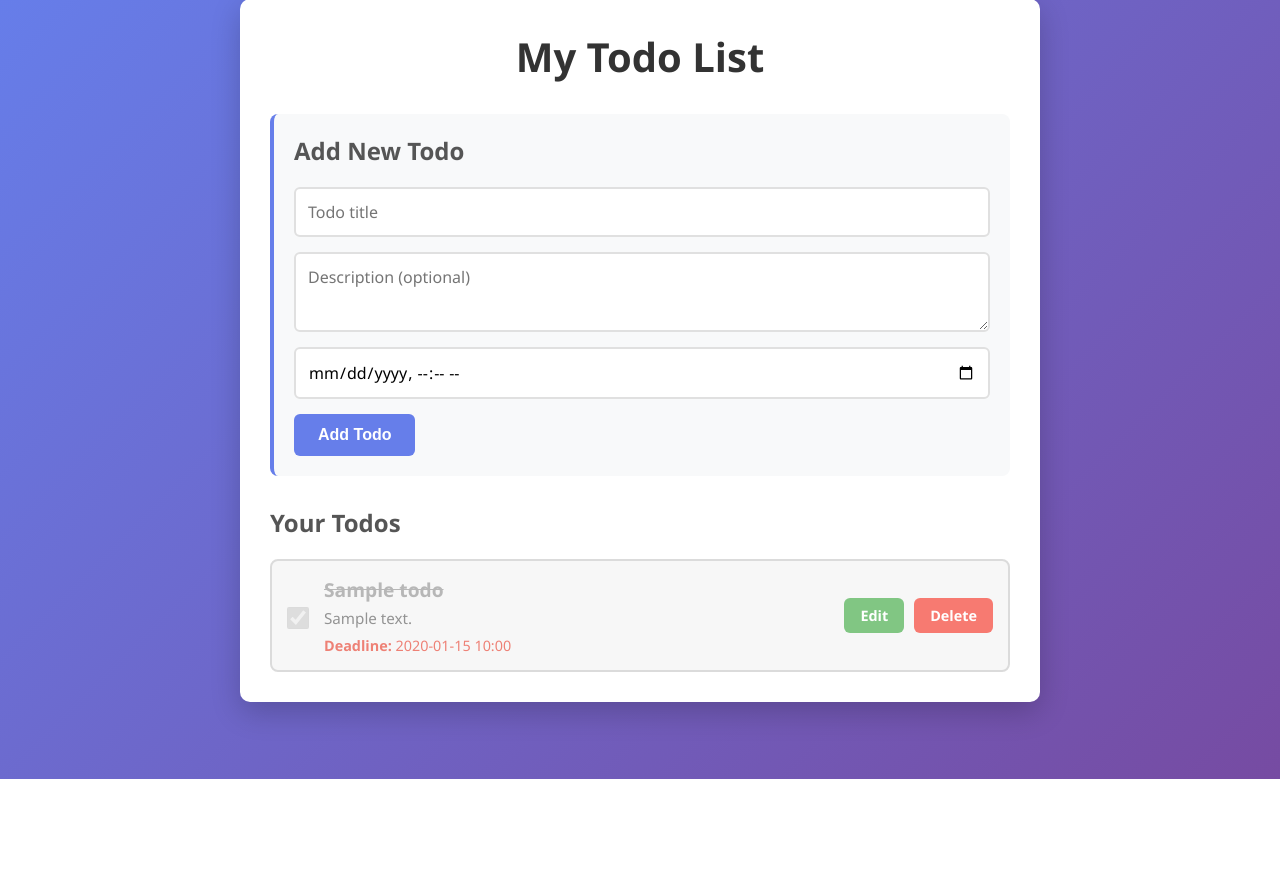
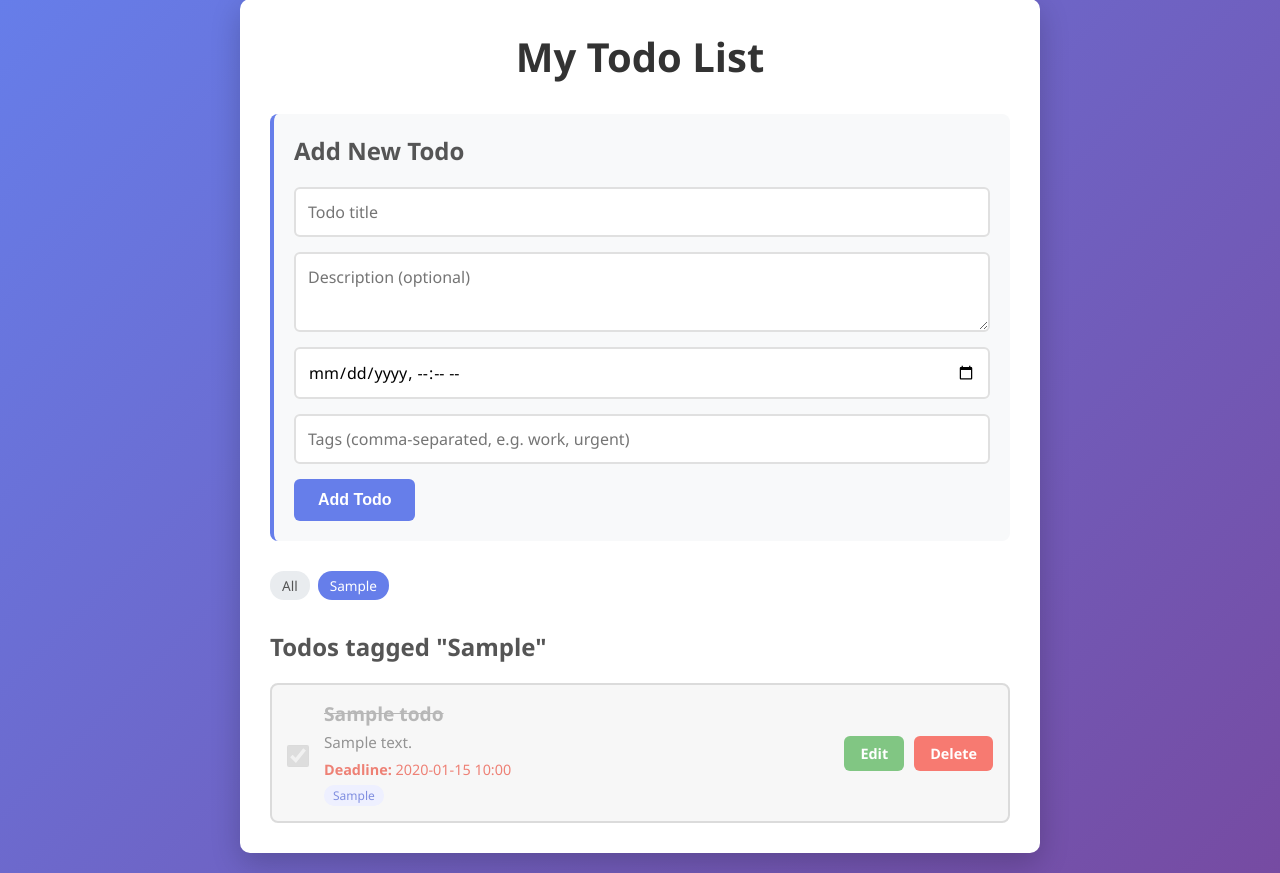
Before and after one commit to rakeshk24/todo-app, a Flask app: a page that uses templates/index.html in a window 1280 px wide. Shown: the part 21-894 px from the top of the page. Before the commit the page ends 800 px from the top, so only its background shows below. Run offline with Flask 3, Linux system fonts and the light colour scheme; tables that the repository leaves empty hold one stand-in row (values such as "Sample post").

Commit message:
adding tags + cr sec pmc
Co-Authored-By: Claude Sonnet 4.6 <noreply@anthropic.com>

```diff
--- a/app.py
+++ b/app.py
@@ -1,5 +1,6 @@
 from flask import Flask, render_template, request, redirect, url_for, jsonify
 from flask_sqlalchemy import SQLAlchemy
+from sqlalchemy import text
 from datetime import datetime
 import os
 
@@ -22,7 +23,11 @@ class Todo(db.Model):
     description = db.Column(db.Text)
     deadline = db.Column(db.DateTime)
     completed = db.Column(db.Boolean, default=False)
+    tags = db.Column(db.Text, default='')
     created_at = db.Column(db.DateTime, default=datetime.utcnow)
+
+    def get_tags(self):
+        return [t.strip() for t in self.tags.split(',') if t.strip()] if self.tags else []
 
     def to_dict(self):
         return {
@@ -31,24 +36,41 @@ class Todo(db.Model):
             'description': self.description,
             'deadline': self.deadline.strftime('%Y-%m-%d %H:%M') if self.deadline else None,
             'completed': self.completed,
+            'tags': self.get_tags(),
             'created_at': self.created_at.strftime('%Y-%m-%d %H:%M')
         }
 
-# Create tables
+# Create tables and migrate existing DBs
 with app.app_context():
     db.create_all()
+    with db.engine.connect() as conn:
+        try:
+            conn.execute(text('ALTER TABLE todo ADD COLUMN tags TEXT DEFAULT ""'))
+            conn.commit()
+        except Exception:
+            pass  # column already exists
 
 # Routes
 @app.route('/')
 def index():
-    todos = Todo.query.order_by(Todo.created_at.desc()).all()
-    return render_template('index.html', todos=todos)
+    active_tag = request.args.get('tag', '')
+    all_todos = Todo.query.order_by(Todo.created_at.desc()).all()
+
+    all_tags = sorted({tag for todo in all_todos for tag in todo.get_tags()})
+
+    if active_tag:
+        todos = [t for t in all_todos if active_tag in t.get_tags()]
+    else:
+        todos = all_todos
+
+    return render_template('index.html', todos=todos, all_tags=all_tags, active_tag=active_tag)
 
 @app.route('/add', methods=['POST'])
 def add_todo():
     title = request.form.get('title')
     description = request.form.get('description')
     deadline = request.form.get('deadline')
+    tags = ','.join(t.strip() for t in request.form.get('tags', '').split(',') if t.strip())
 
     if not title:
         return redirect(url_for('index'))
@@ -68,7 +90,7 @@ def add_todo():
     else:
         deadline_obj = datetime.strptime(get_today_date(), '%Y-%m-%d')
 
-    new_todo = Todo(title=title, description=description, deadline=deadline_obj)
+    new_todo = Todo(title=title, description=description, deadline=deadline_obj, tags=tags)
     db.session.add(new_todo)
     db.session.commit()
 
@@ -95,6 +117,7 @@ def edit_todo(todo_id):
     if request.method == 'POST':
         todo.title = request.form.get('title', todo.title)
         todo.description = request.form.get('description', todo.description)
+        todo.tags = ','.join(t.strip() for t in request.form.get('tags', '').split(',') if t.strip())
         deadline = request.form.get('deadline')
 
         if deadline:
--- a/static/style.css
+++ b/static/style.css
@@ -221,6 +221,55 @@ textarea.input-field {
     font-size: 1.1em;
 }
 
+/* Tag Filter Bar */
+.tag-filter-bar {
+    display: flex;
+    flex-wrap: wrap;
+    gap: 8px;
+    margin-bottom: 20px;
+}
+
+.tag-filter-chip {
+    padding: 5px 12px;
+    border-radius: 14px;
+    font-size: 0.85rem;
+    font-weight: 500;
+    text-decoration: none;
+    background: #e9ecef;
+    color: #555;
+    transition: all 0.2s;
+}
+
+.tag-filter-chip:hover,
+.tag-filter-chip.active {
+    background: #667eea;
+    color: white;
+}
+
+/* Tag Chips on Todo Items */
+.todo-tags {
+    display: flex;
+    flex-wrap: wrap;
+    gap: 6px;
+    margin-top: 6px;
+}
+
+.tag-chip {
+    padding: 2px 9px;
+    border-radius: 10px;
+    font-size: 0.75rem;
+    font-weight: 500;
+    text-decoration: none;
+    background: #e8eaff;
+    color: #4a5fd4;
+    transition: background 0.2s;
+}
+
+.tag-chip:hover {
+    background: #667eea;
+    color: white;
+}
+
 /* Responsive Design */
 @media (max-width: 600px) {
     .container {
--- a/templates/index.html
+++ b/templates/index.html
@@ -31,13 +31,29 @@
                     name="deadline"
                     class="input-field"
                 />
+                <input
+                    type="text"
+                    name="tags"
+                    placeholder="Tags (comma-separated, e.g. work, urgent)"
+                    class="input-field"
+                />
                 <button type="submit" class="btn btn-primary">Add Todo</button>
             </form>
         </div>
 
+        <!-- Tag Filter Bar -->
+        {% if all_tags %}
+        <div class="tag-filter-bar">
+            <a href="{{ url_for('index') }}" class="tag-filter-chip {% if not active_tag %}active{% endif %}">All</a>
+            {% for tag in all_tags %}
+            <a href="{{ url_for('index', tag=tag) }}" class="tag-filter-chip {% if active_tag == tag %}active{% endif %}">{{ tag }}</a>
+            {% endfor %}
+        </div>
+        {% endif %}
+
         <!-- Todos List -->
         <div class="todos-section">
-            <h2>Your Todos</h2>
+            <h2>{% if active_tag %}Todos tagged "{{ active_tag }}"{% else %}Your Todos{% endif %}</h2>
             {% if todos %}
                 <div class="todos-container">
                     {% for todo in todos %}
@@ -60,6 +76,13 @@
                                             <strong>Deadline:</strong> {{ todo.deadline.strftime('%Y-%m-%d %H:%M') }}
                                         </p>
                                     {% endif %}
+                                    {% if todo.get_tags() %}
+                                    <div class="todo-tags">
+                                        {% for tag in todo.get_tags() %}
+                                        <a href="{{ url_for('index', tag=tag) }}" class="tag-chip">{{ tag }}</a>
+                                        {% endfor %}
+                                    </div>
+                                    {% endif %}
                                 </div>
                             </div>
                             <div class="todo-actions">
```
Also changed, not shown: templates/edit.html (+7 -0 lines), .coderabbit.yaml.
